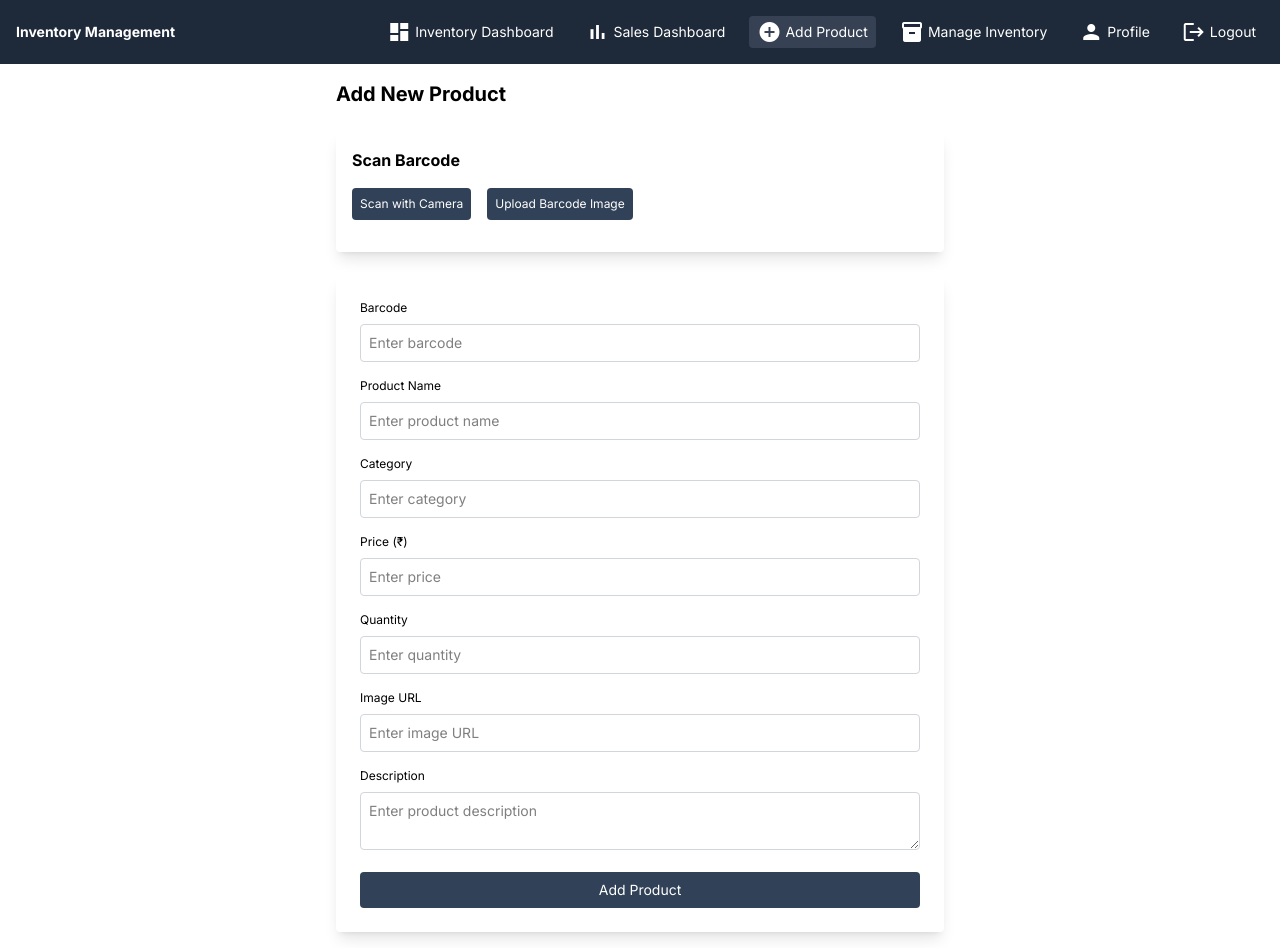
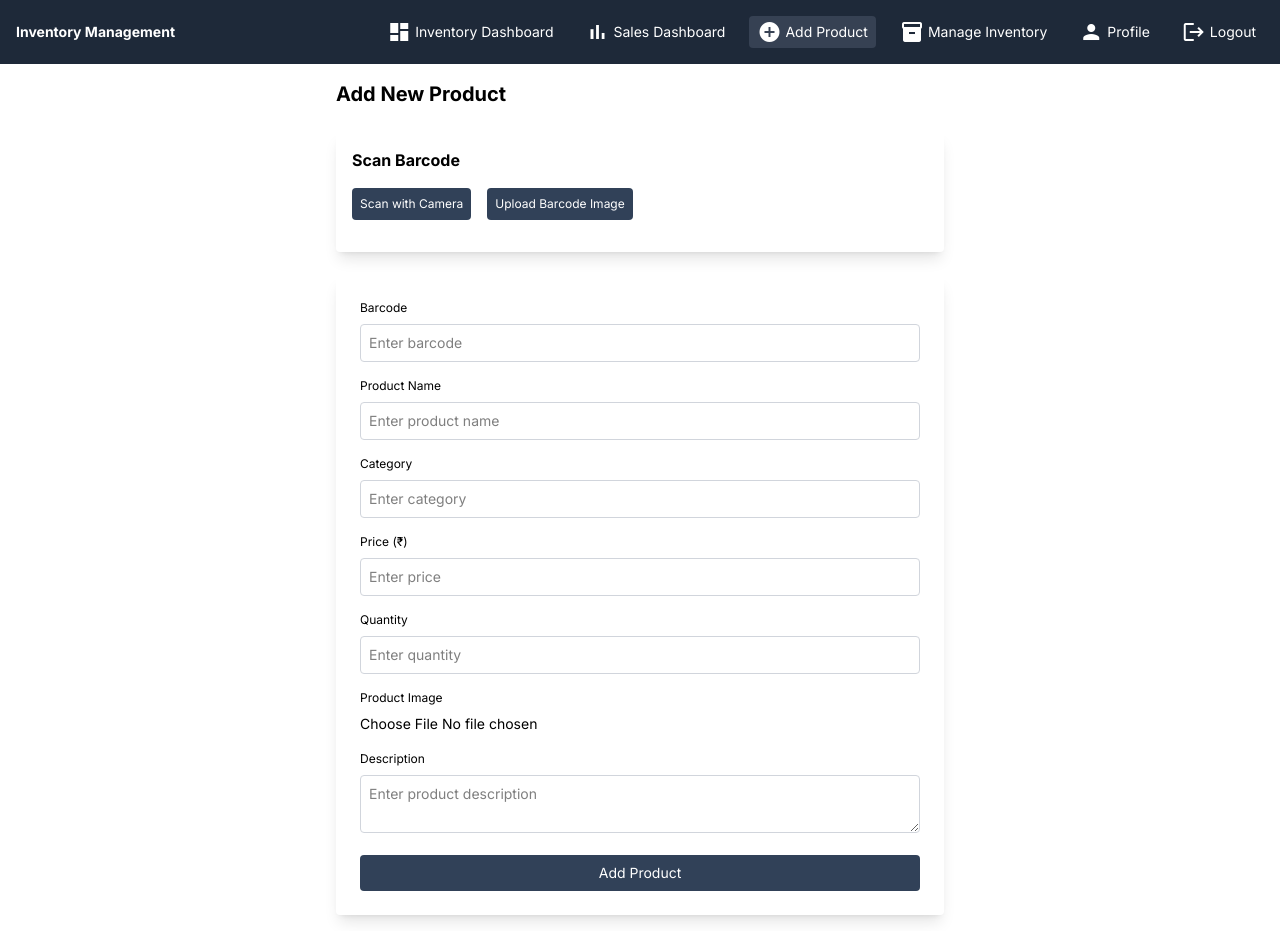
Before and after one commit to kshitizrohilla/inventory-management-app, a Next.js app: page /add-product in a window 1280 px wide. Built offline with nearby package versions, Linux system fonts and the light colour scheme; sample sign-in values are in the browser's storage.

Commit message:
Added image upload through Cloudinary API

```diff
--- /dev/null
+++ b/components/ImageUpload.js
@@ -0,0 +1,35 @@
+import { useState } from 'react';
+import { uploadImage } from '@/lib/cloudinary';
+
+export default function ImageUpload({ onUpload, disabled, value }) {
+  const [isLoading, setIsLoading] = useState(false);
+
+  const handleFileChange = async (e) => {
+    const file = e.target.files[0];
+    if (!file) return;
+
+    setIsLoading(true);
+    try {
+      const url = await uploadImage(file);
+      onUpload(url);
+    } catch (error) {
+      console.error('Upload failed:', error);
+    } finally {
+      setIsLoading(false);
+    }
+  };
+
+  return (
+    <div>
+      {value && <img src={value} alt="Preview" className="max-w-xs mb-2" />}
+      <input
+        type="file"
+        accept="image/*"
+        onChange={handleFileChange}
+        disabled={disabled || isLoading}
+        className="mt-2 text-sm"
+      />
+      {isLoading && <span className="text-xs ml-2">Uploading...</span>}
+    </div>
+  );
+}
--- /dev/null
+++ b/lib/cloudinary.js
@@ -0,0 +1,24 @@
+export async function uploadImage(file) {
+  const reader = new FileReader();
+  return new Promise((resolve, reject) => {
+    reader.onloadend = async () => {
+      try {
+        const response = await fetch('/api/cloudinary', {
+          method: 'POST',
+          headers: {
+            'Content-Type': 'application/json',
+          },
+          body: JSON.stringify({
+            file: reader.result,
+            upload_preset: process.env.NEXT_PUBLIC_CLOUDINARY_UPLOAD_PRESET,
+          }),
+        });
+        const data = await response.json();
+        resolve(data.url);
+      } catch (error) {
+        reject(error);
+      }
+    };
+    reader.readAsDataURL(file);
+  });
+}
--- a/package.json
+++ b/package.json
@@ -12,6 +12,7 @@
     "@zxing/library": "^0.21.3",
     "axios": "^1.8.2",
     "bcryptjs": "^3.0.2",
+    "cloudinary": "^2.6.0",
     "date-fns": "^4.1.0",
     "jsonwebtoken": "^9.0.2",
     "mongoose": "^8.12.1",
--- a/pages/add-product.js
+++ b/pages/add-product.js
@@ -3,6 +3,7 @@ import { useRouter } from 'next/router';
 import Topbar from '@/components/Topbar';
 import BarcodeScanner from '../components/BarcodeScanner';
 import BarcodeImageUpload from '../components/BarcodeImageUpload';
+import ImageUpload from '@/components/ImageUpload';
 
 export default function AddProduct() {
   const [formData, setFormData] = useState({
@@ -279,17 +280,11 @@ export default function AddProduct() {
           </div>
 
           <div className="mb-4">
-            <label htmlFor="imageUrl" className="block text-xs font-medium">Image URL</label>
-            <input
-              type="text"
-              id="imageUrl"
-              name="imageUrl"
+            <label className="block text-xs font-medium">Product Image</label>
+            <ImageUpload
+              onUpload={(url) => setFormData({ ...formData, imageUrl: url })}
+              disabled={productExists}
               value={productExists && existingProduct ? existingProduct.imageUrl : formData.imageUrl}
-              onChange={handleChange}
-              required
-              disabled={productExists}
-              placeholder="Enter image URL"
-              className="mt-2 p-2 w-full border border-gray-300 rounded text-sm"
             />
           </div>
 
--- /dev/null
+++ b/pages/api/cloudinary.js
@@ -0,0 +1,23 @@
+import { v2 as cloudinary } from 'cloudinary';
+
+cloudinary.config({
+  cloud_name: process.env.CLOUDINARY_CLOUD_NAME,
+  api_key: process.env.CLOUDINARY_API_KEY,
+  api_secret: process.env.CLOUDINARY_API_SECRET,
+});
+
+export default async function handler(req, res) {
+  if (req.method !== 'POST') {
+    return res.status(405).json({ message: 'Method not allowed' });
+  }
+
+  try {
+    const { file, upload_preset } = req.body;
+    const result = await cloudinary.uploader.upload(file, {
+      upload_preset,
+    });
+    res.status(200).json({ url: result.secure_url });
+  } catch (error) {
+    res.status(500).json({ error: error.message });
+  }
+}
```
Also changed, not shown: 1 other file (tests, documents, lock files or other folders).
